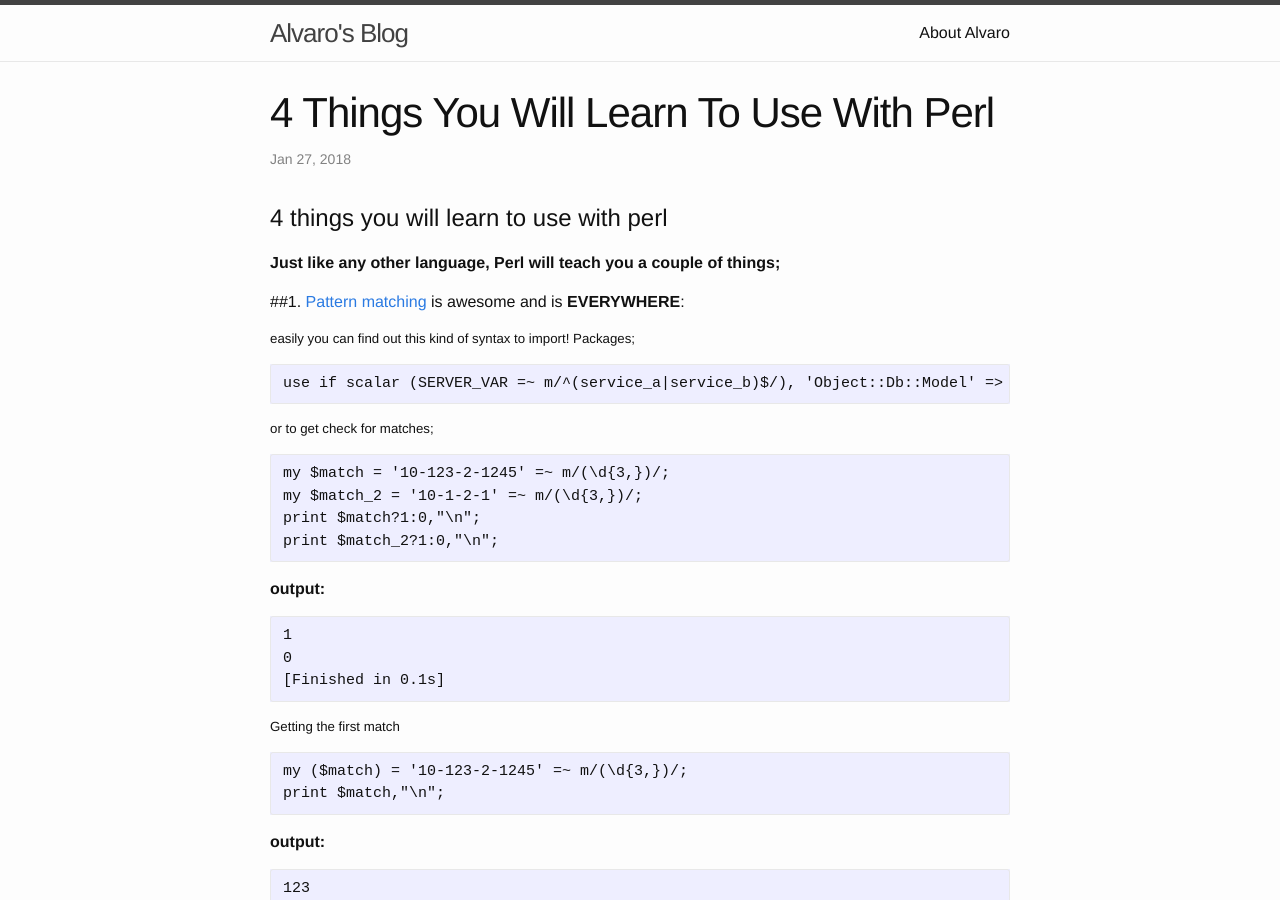
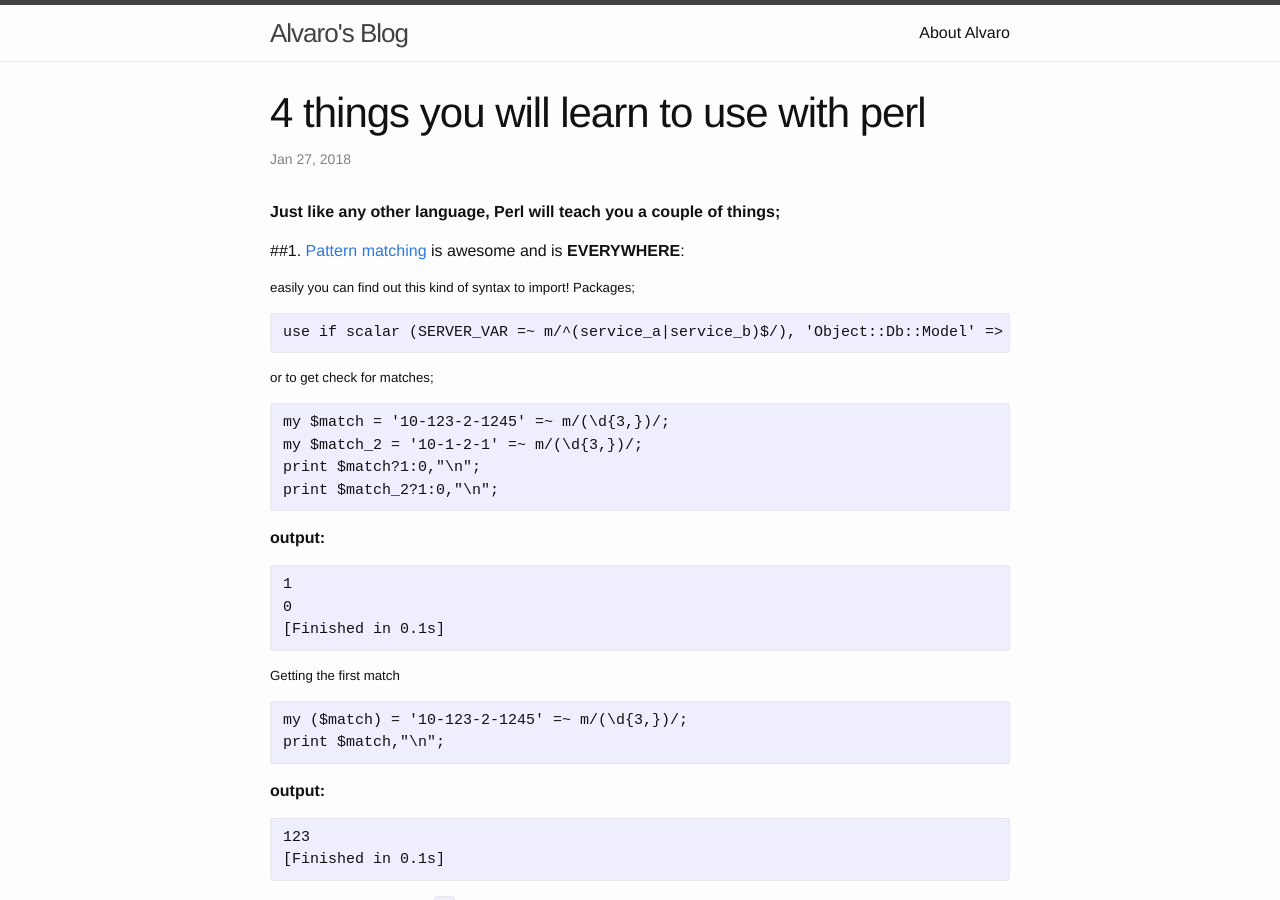
Before and after one commit to asilvino/alvarojoao.github.io, a Jekyll site: the page built from _posts/2018-01-27-4-things-you-will-learn-to-use-with-perl.markdown, in a window 1280 px wide and 900 px high. Built offline with Jekyll 4.4.1, drawn with Linux system fonts in a browser that asks for light colours; our own code applies the rules of GitHub Pages for plain Markdown files; part of the change alters nothing that is shown.

Commit message:
Update 2018-01-27-4-things-you-will-learn-to-use-with-perl.markdown

```diff
--- a/_posts/2018-01-27-4-things-you-will-learn-to-use-with-perl.markdown
+++ b/_posts/2018-01-27-4-things-you-will-learn-to-use-with-perl.markdown
@@ -1,4 +1,9 @@
-# 4 things you will learn to use with perl
+---
+layout: post
+title:  "4 things you will learn to use with perl"
+date:   2018-01-27 21:55:35 -0200
+categories: Tech Inside
+---
 
 **Just like any other language, Perl will teach you a couple of things;**
 
```
